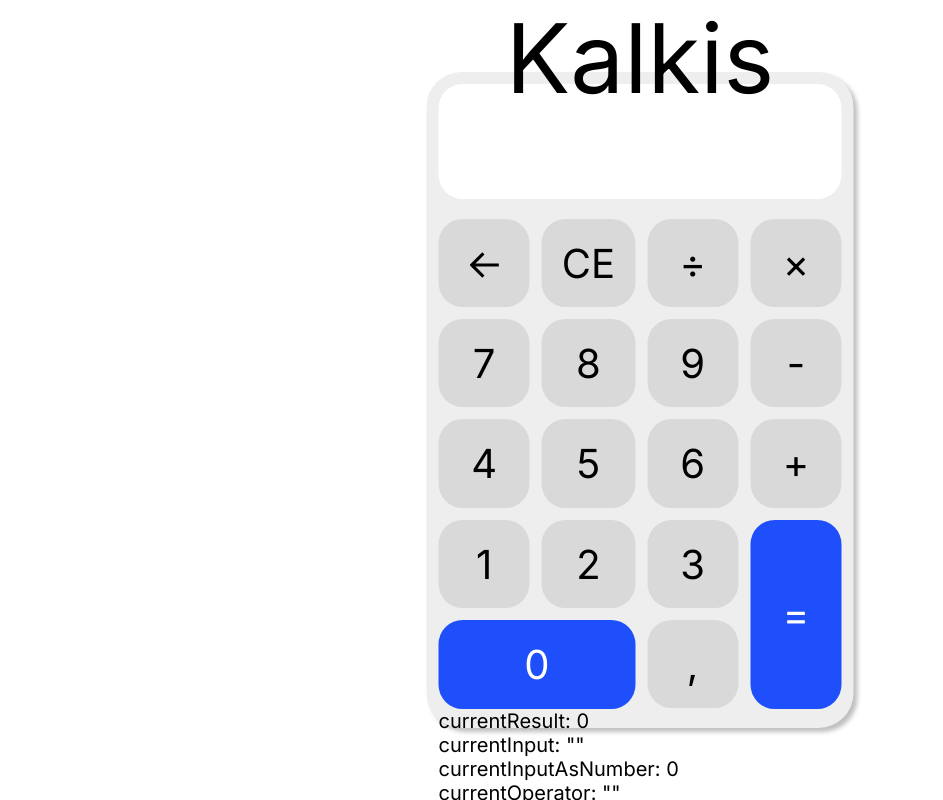
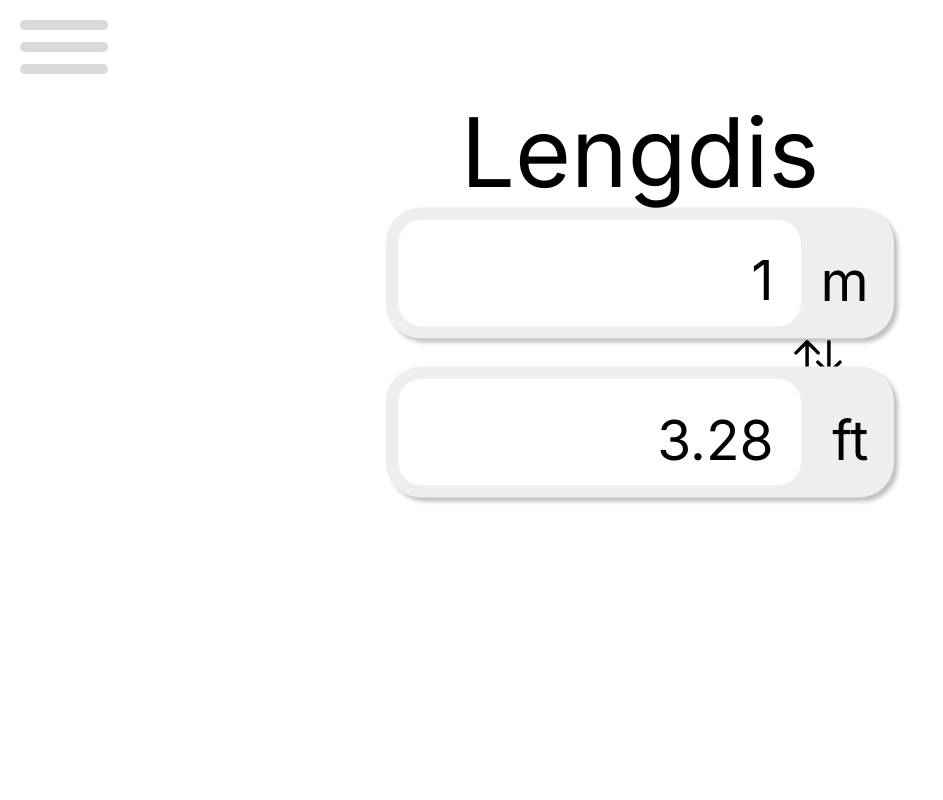
Before and after one commit to SverreHolmbakken/Vue-calculator, a Vue app: page / in a window 1280 px wide. Shown: the whole page, without its empty margins (0-943 px from the left). Built offline with nearby package versions, Linux system fonts and the light colour scheme.

Commit message:
Added menu toggle function

```diff
--- a/src/app/App.vue
+++ b/src/app/App.vue
@@ -1,21 +1,42 @@
 <template>
+	<HamburgerCopy :title="''">
+		<h2 class="hamburger-component__title">Konvertering</h2>
 
-	<div class="title">
-		<h1 class="title__text">Kalkis</h1>
-	</div>
-	<Calculator/>
+		<div class="hamburger-component__subtitle">
+			<button class="hamburger-component__subtitle-text">Kalkulator</button>
+			<button class="hamburger-component__subtitle-text">Distanse</button>
+			<button class="hamburger-component__subtitle-text">Vekt og masse</button>
+			<button class="hamburger-component__subtitle-text">Temperatur</button>
+		</div>
+
+		<div class="hamburger-component__title-underline"></div>
+
+	</HamburgerCopy>
+
+	<!-- <Calculator/> -->
 	<!-- <Hamburger/> -->
+	<!-- <HamburgerCopy/> -->
+	<LengthCalc/>
 </template>
 
 <script>
 
-	import Calculator from '../components/Calculator.vue';
+	// import Calculator from '../components/Calculator.vue';
 	// import Hamburger from '../components/Hamburger.vue';
+	import HamburgerCopy from '../components/HamburgerCopy.vue';
+	import LengthCalc from '../components/LengthCalc.vue';
 
 	export default {
 		components: {
-			Calculator,
+			// Calculator,
 			// Hamburger,
+			HamburgerCopy,
+			LengthCalc,
+		},
+		data() {
+			return {
+				selectedComponent: 'Calculator'
+			}
 		}
 	}
 </script>
@@ -40,14 +61,16 @@
 	.title {
 		position: fixed;
 		height: 15%;
-		width: 100%;
-		z-index: 10;
+		left: 50%;
+		transform: translate(-50%);
+		width: fit-content;
+		z-index: 1;
 	}
 
 	.title__text {
 		position: relative;
 		text-align: center;
-		top: rem;
+		top: 0;
 		font-family: 'Inter';
 		font-size: 4.8rem;
 		font-weight: 400;;
@@ -71,4 +94,44 @@
 			font-size: 12px;
 		}
 	}
+
+	.hamburger-component__title {
+		position: absolute;
+		left: -2rem;
+		display: flex;
+		text-align: center;
+		font-family: 'Inter';
+		font-weight: 400;
+		font-size: 2.25rem;
+		margin: 5px 0 0 50px;
+	}
+
+	.hamburger-component__subtitle {
+		position: absolute;
+		width: fit-content;
+		top: 7rem;
+		z-index: 15;
+	}
+
+	.hamburger-component__subtitle-text {
+		font-family: 'Inter';
+		font-weight: 400;
+		font-size: 2rem;
+		margin-bottom: 1.5rem;
+		text-decoration: underline;
+	}
+
+	.hamburger-component__subtitle-text:hover {
+		text-decoration: none;
+	}
+
+	.hamburger-component__title-underline {
+		position: fixed;
+		top: 5.5rem;
+		left: 0;
+		background: black;
+		height: 1px;
+		width: 27rem;
+		margin-left: -10px;
+	}
 </style>
--- a/src/components/Calculator.vue
+++ b/src/components/Calculator.vue
@@ -1,4 +1,8 @@
 <template>
+	<div class="title">
+		<h1 class="title__text">Kalkis</h1>
+	</div>
+
 	<section class="calculator">
 		<div class="calculator__output">
 			<div class="calculator__output-text">
--- /dev/null
+++ b/src/components/HamburgerCopy.vue
@@ -0,0 +1,77 @@
+<template>
+	<section class="hamburger-component">
+		<button @click="toggleCollapse" class="hamburger-component__button">
+
+			<svg width="88" height="54" viewBox="0 0 88 54" fill="none" xmlns="http://www.w3.org/2000/svg">
+				<rect width="88" height="10" rx="5" fill="#D9D9D9"/>
+				<rect y="22" width="88" height="10" rx="5" fill="#D9D9D9"/>
+				<rect y="44" width="88" height="10" rx="5" fill="#D9D9D9"/>
+			</svg>
+		</button>
+
+		<span class="">{{ title }}</span>
+
+		<div v-if="isCollapsed === false" class="hamburger-component__content">
+			<slot/>
+		</div>
+	</section>
+</template>
+
+<script>
+	export default {
+		props: {
+			title: {
+				type: String
+			}
+		},
+
+		data() {
+			return {
+				isCollapsed: true
+			}
+		},
+
+		methods: {
+			toggleCollapse() {
+				this.isCollapsed = !this.isCollapsed;
+			}
+		}
+	}
+</script>
+
+<style>
+	.hamburger-component {
+		margin: 10px;
+	}
+
+	.hamburger-component__content {
+		position: absolute;
+		height: 100%;
+		width: 18rem;
+		top: 0;
+		left: 8.45rem;
+		z-index: 5;
+		box-shadow: 4px 0px 4px rgba(0, 0, 0, 0.25);
+		background: white;
+	}
+
+	.hamburger-component__button {
+		width: fit-content;
+		cursor: pointer;
+		border: 0;
+		margin: 0;
+		display: flex;
+		justify-content: space-between;
+		z-index: 20;
+	}
+
+	.hamburger-component__button:hover {
+		background: yellow;
+		color: black;
+	}
+
+	.hamburger-component__content,
+	.hamburger-component__button {
+		padding: 10px;
+	}
+</style>
--- /dev/null
+++ b/src/components/LengthCalc.vue
@@ -0,0 +1,229 @@
+<template>
+	<div class="title">
+		<h1 class="title__text">Lengdis</h1>
+	</div>
+	<section class="converter">
+		<div class="converter__input-frame">
+			<div class="converter__input">
+				<div class="converter__input-text">
+					{{ currentInput }}
+				</div>
+
+				<div class="converter__input-unit">
+					m
+				</div>
+			</div>
+		</div>
+
+		<button class="switch-icon">
+			<img src="../assets/icons/switch-button.svg" alt="">
+		</button>
+
+		<div class="converter__output-frame">
+			<div class="converter__output">
+				<div class="converter__output-text">
+					{{ valueFeet }}
+				</div>
+
+				<div class="converter__input-unit">
+					ft
+				</div>
+			</div>
+		</div>
+	</section>
+
+		<!-- <div class="converter__input-frame-advanced__info">
+			<div>currentResult: {{ currentResult }}</div>
+			<div>currentInput: {{ `"${currentInput}"` || `""` }}</div>
+			<div>currentInputAsNumber: {{ currentInputAsNumber }}</div>
+			<div>currentOperator: {{ currentOperator || `""` }}</div>
+		</div> -->
+
+</template>
+
+<script>
+	export default {
+		data() {
+			return {
+				currentInput: 1,
+			}
+		},
+
+		created() {
+			window.addEventListener('keyup', this.handleKeyup);
+			window.addEventListener('keydown', this.handleKeydown);
+		},
+
+		computed: {
+			currentInputAsNumber() {
+				return Number(this.currentInput)
+			},
+			valueFeet() {
+				return (this.currentInput * 3.28)
+			}
+		},
+
+		methods: {
+			backSpaceResult() {
+				// Bendik solution in comment, worked too
+				// this.currentInput = this.currentInput.slice(0, this.currentInput.length-1);
+				this.currentInput = this.currentInput.slice(0, -1);
+			},
+
+			clearResult() {
+				this.currentInput = '';
+			},
+
+			handleDigitInput(digit) {
+				this.currentInput += digit;
+				this.showingResult = false;
+			},
+
+			handleKeyup(event) {
+				switch(event.key) {
+					case '0':
+					case '1':
+					case '2':
+					case '3':
+					case '4':
+					case '5':
+					case '6':
+					case '7':
+					case '8':
+					case '9':
+						this.handleDigitInput(event.key)
+						break;
+					case '.':
+					case ',':
+						this.handleDigitInput('.')
+						break;
+					case 'Escape':
+						this.clearResult()
+						break;
+				}
+			},
+
+			handleKeydown(event) {
+				switch(event.key) {
+					case 'Backspace':
+						this.backSpaceResult()
+						break;
+				}
+			}
+		}
+	}
+</script>
+
+<style>
+	@import url('https://fonts.googleapis.com/css2?family=Inter&display=swap');
+
+	:root {
+		--button-background: #D9D9D9;;
+		--button-hover: #B6B6B6;
+		--double-button-background: #1E4FFB;
+		--double-button-hover: #0E35C2;
+	}
+
+	* {
+		box-sizing: border-box;
+		margin: 0;
+		padding: 0;
+	}
+
+	/* .converter {
+		position: fixed;
+		width: 25.4rem;
+		height: 17.65rem;
+		top: 382px;
+		left: 610px;
+		background: grey;
+	} */
+
+	.converter__input-frame {
+		position: fixed;
+		top: 34.1%;
+		left: 50%;
+		transform: translate(-50%, -50%);
+		width: 25.4rem;
+		height: 6.55rem;
+		background: #EEEEEE;
+		padding: 12px;
+		border-radius: 1.75rem;
+		box-shadow: 4px 4px 4px rgba(0, 0, 0, 0.25);
+		font-family: 'Inter';
+	}
+
+
+	.converter__input {
+		position: fixed;
+		font-size: 2.75em;
+		width: 20.15rem;
+		height: 5.35rem;
+		background: white;
+		border-radius: 1.211rem;
+		padding: .5em;
+		border: none;
+		margin-bottom: 1rem;
+		overflow: hidden;
+	}
+
+	.converter__input-text {
+		text-align: right;
+		left: 110%;
+	}
+
+	.converter__input-unit {
+		position: fixed;
+		right: 5%;
+		bottom: 19%;
+	}
+
+	.converter__output-frame {
+		position: fixed;
+		top: 54%;
+		left: 50%;
+		transform: translate(-50%, -50%);
+		width: 25.4rem;
+		height: 6.55rem;
+		background: #EEEEEE;
+		padding: 12px;
+		border-radius: 1.75rem;
+		box-shadow: 4px 4px 4px rgba(0, 0, 0, 0.25);
+		font-family: 'Inter';
+	}
+
+	.converter__output {
+		position: relative;
+		font-size: 2.75em;
+		width: 20.15rem;
+		height: 5.35rem;
+		background: white;
+		border-radius: 1.211rem;
+		padding: .5em;
+		border: none;
+		margin-bottom: 1rem;
+		overflow: hidden;
+	}
+
+	.converter__output-text {
+		text-align: right;
+	}
+
+	.converter__output-unit {
+		position: fixed;
+		right: 5%;
+		bottom: 19%;
+	}
+
+	.switch-icon {
+		position: fixed;
+		top: 42.5%;
+		left: 62%;
+		/* transform: translate(-50%, -50%); */
+	}
+
+	.switch-icon img {
+		width: 48px;
+	}
+
+</style>
```
Also changed, not shown: src/components/Hamburger.vue (+10 -0 lines), src/assets/icons/switch-button.svg (added).
